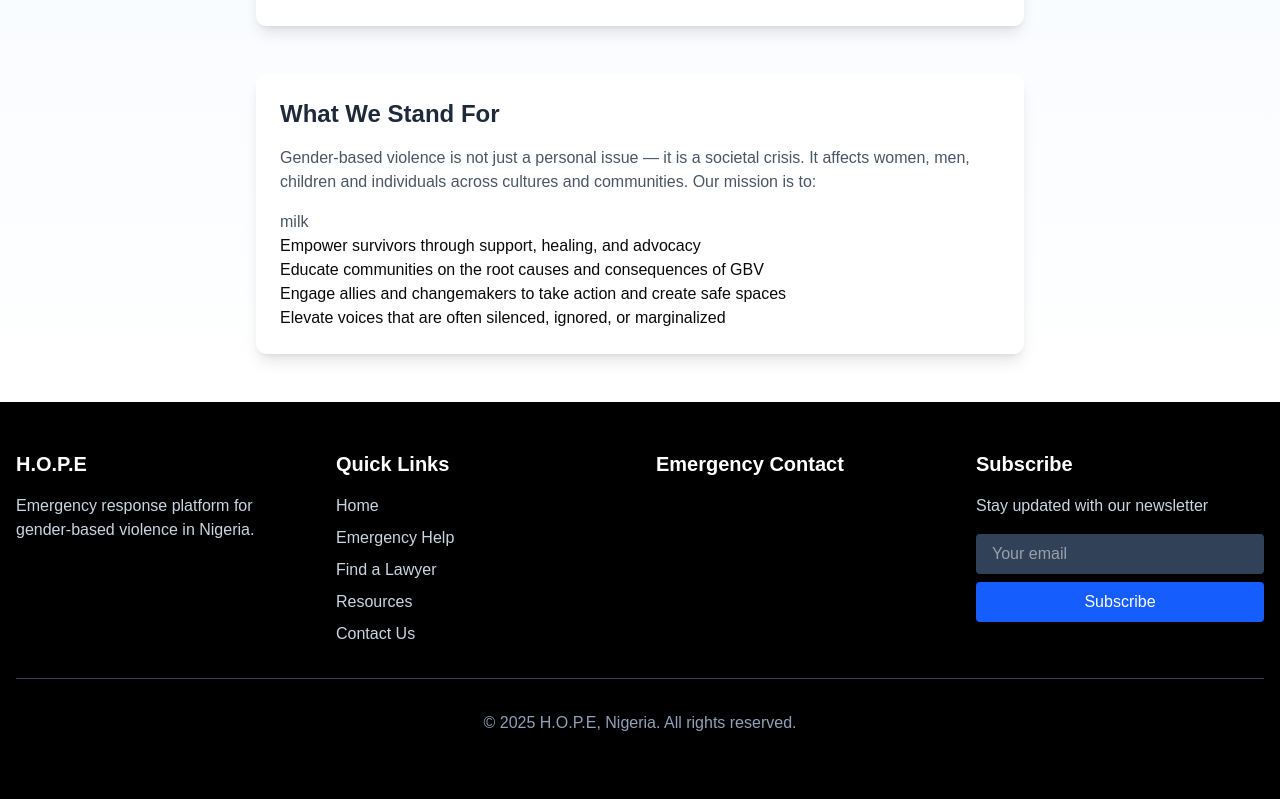
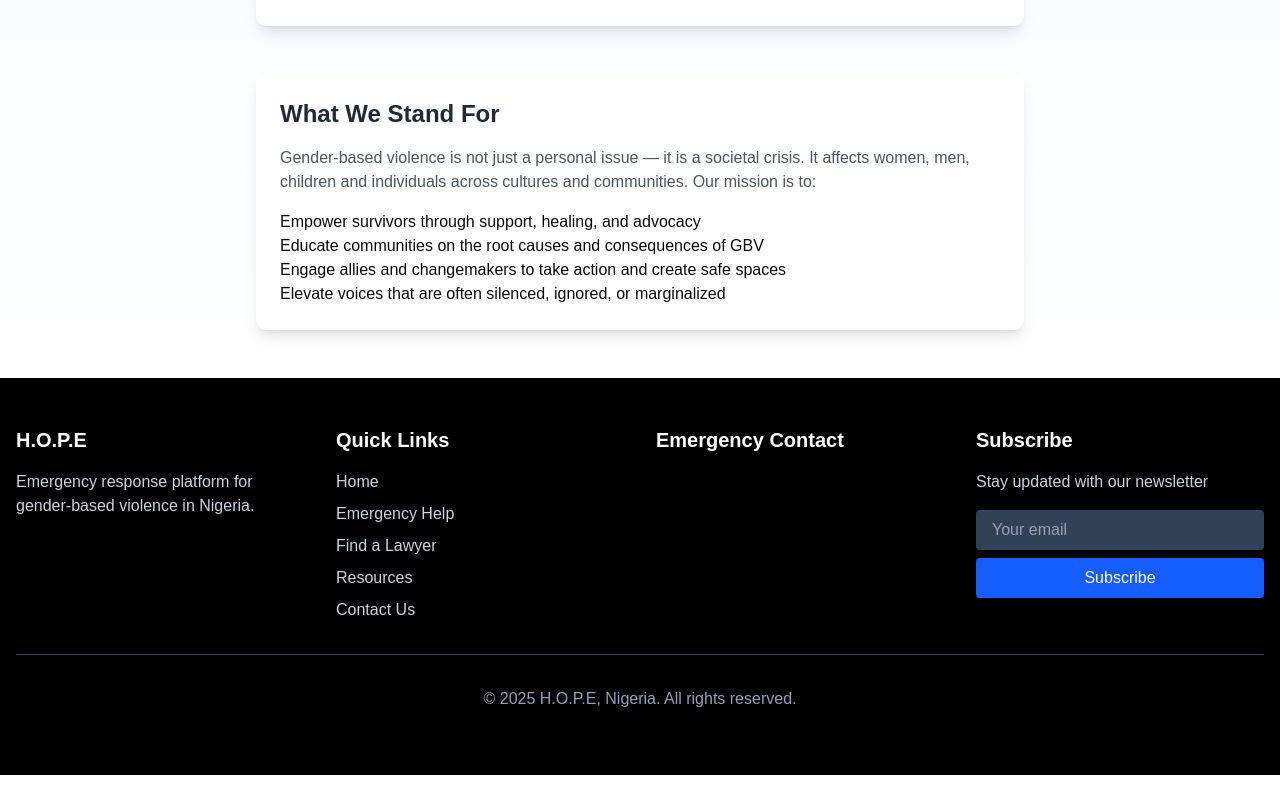
Before and after one commit to HOPE-gbv/hope-gbv, a React (Vite) app in the folder client/: page /community in a window 1280 px wide. Shown: the part 734-1533 px from the top of the page. After the commit the page ends 1509 px from the top, so only its background shows below. Built offline with nearby package versions, Linux system fonts and the light colour scheme.

Commit message:
added a new page for Pro Bono services and updated community page added new components for admin and contact pages added new UI components for better user experience added new services and types for handling Pro Bono and admin functionalities

```diff
--- a/client/src/Pages/community.tsx
+++ b/client/src/Pages/community.tsx
@@ -134,7 +134,6 @@ function Community() {
         It affects women, men, children and individuals across cultures and communities.
         Our mission is to:
           </p>
-          <p className="text-gray-600"> milk </p>
         <ul >
         <li>Empower survivors through support, healing, and advocacy</li>
         <li>Educate communities on the root causes and consequences of GBV</li>
```
